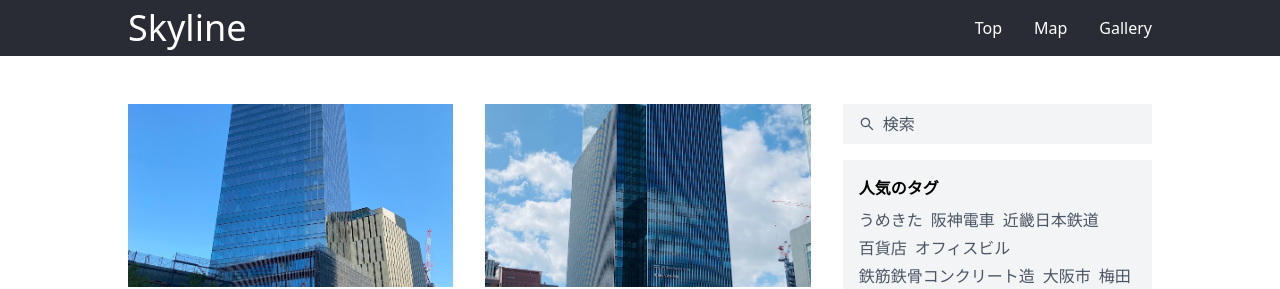
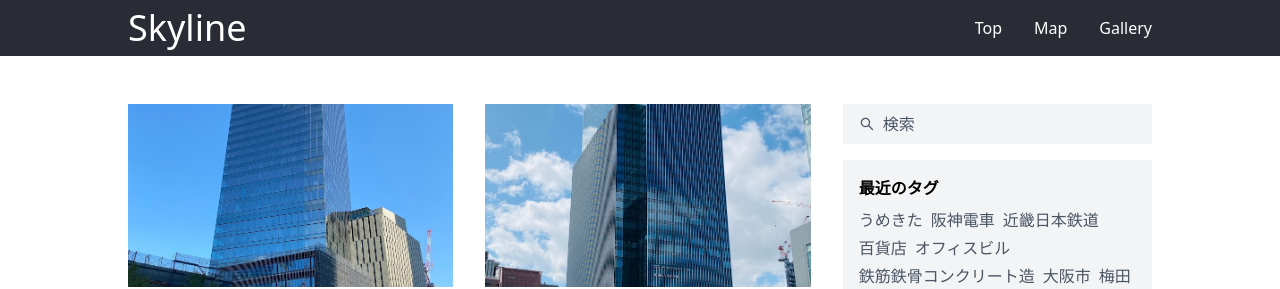
Before and after one commit to FNYukii/Skyline, a Next.js app: page / in a window 1280 px wide. Shown: the top 289 px of the page. Built offline with nearby package versions, Linux system fonts and the light colour scheme.

Commit message:
feat: テキスト校正

```diff
--- a/src/pages/index.tsx
+++ b/src/pages/index.tsx
@@ -82,7 +82,7 @@ function Home(props: Props) {
 
 						<div className="pt-8 sticky top-0">
 							<SearchSection />
-							<TagListSection label="人気のタグ" className="mt-4" tags={["うめきた", "阪神電車", "近畿日本鉄道", "百貨店", "オフィスビル", "鉄筋鉄骨コンクリート造", "大阪市", "梅田", "住友不動産", "シティタワー"]} />
+							<TagListSection label="最近のタグ" className="mt-4" tags={["うめきた", "阪神電車", "近畿日本鉄道", "百貨店", "オフィスビル", "鉄筋鉄骨コンクリート造", "大阪市", "梅田", "住友不動産", "シティタワー"]} />
 							<TagListSection label="全てのタグ" className="mt-4" tags={["大阪市", "梅田", "住友不動産", "シティタワー", "ガーデン", "UR都市機構", "阪急阪神不動産", "ジオ", "ジオグランデ", "ジオタワー", "京都", "JR西日本", "ホテルグランヴィア", "JR西日本ホテルズ", "ブリリア", "東京建物", "森ビル", "東京", "新宿", "渋谷", "六本木", "虎ノ門", "赤坂", "病院", "ホテル", "外資系ホテル", "ヒルトン", "ウォルドーフ・アストリア", "コンラッド", "ダブルツリーbyヒルトン", "谷町", "天満橋", "大阪市北区", "大阪市中央区", "東京都港区", "大阪市淀川区", "阪急電鉄", "うめきた", "阪神電車", "近畿日本鉄道", "百貨店", "オフィスビル", "鉄筋鉄骨コンクリート造"]} />
 						</div>
 					</div>
```
